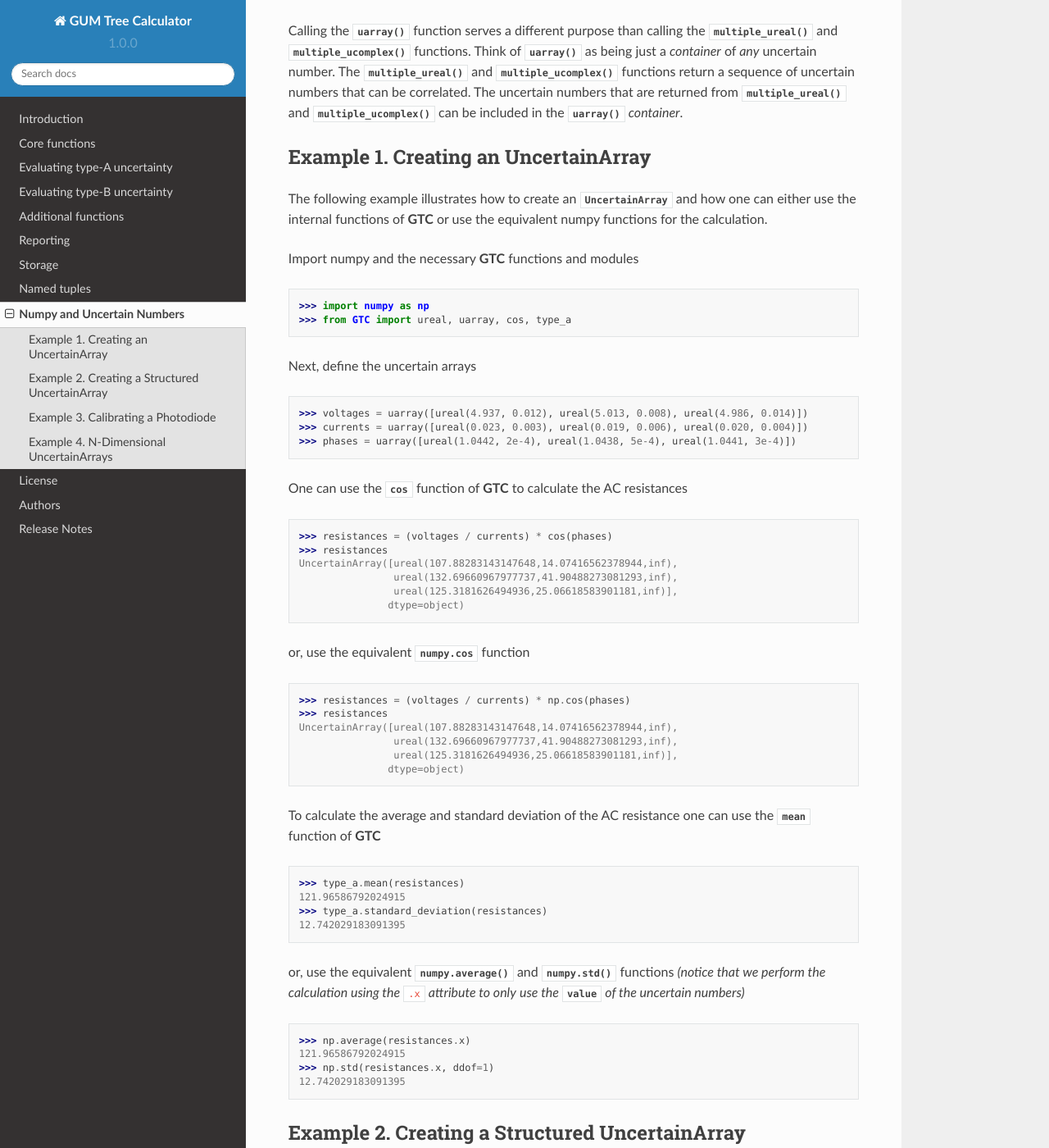
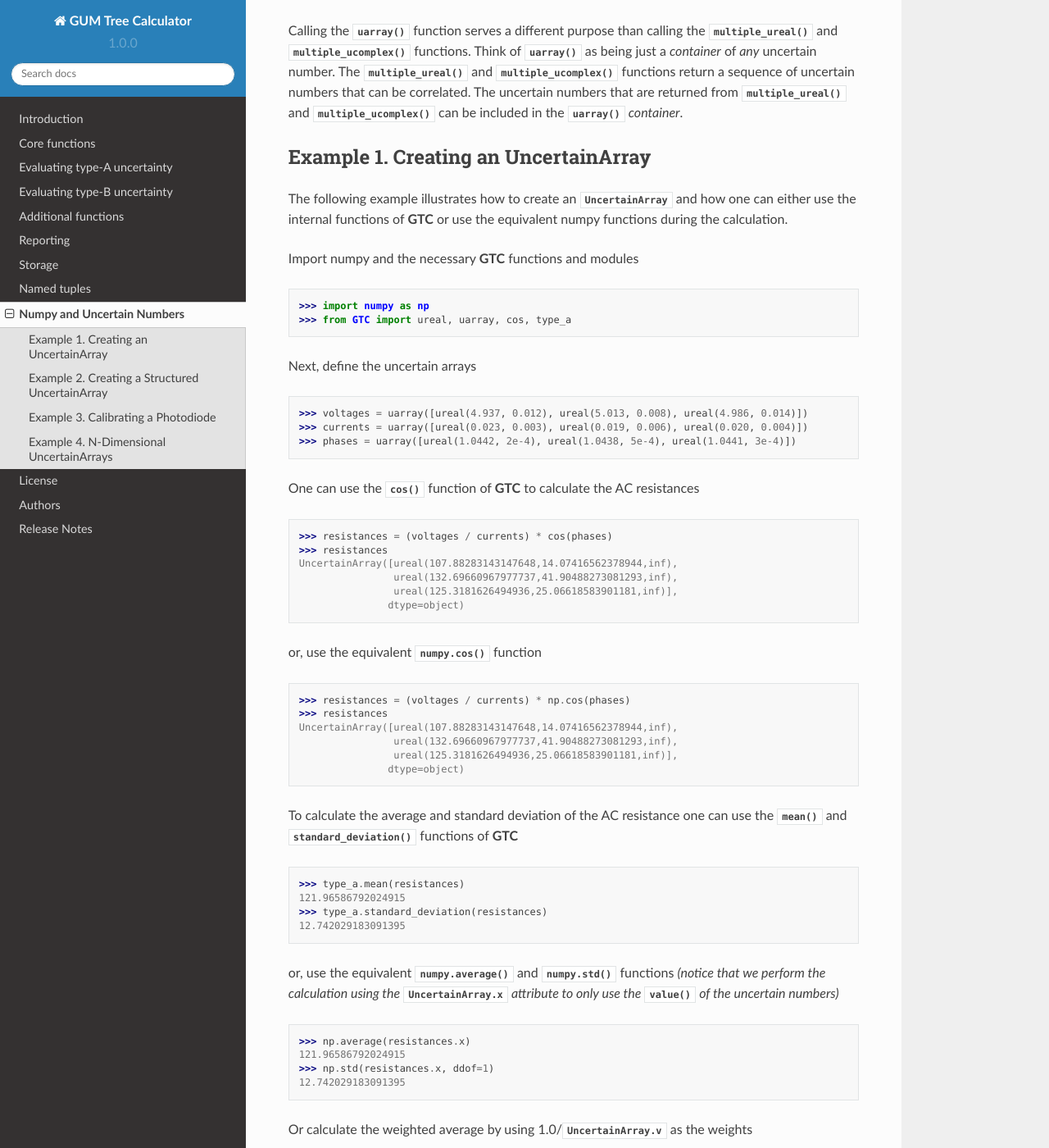
Before and after one commit to MSLNZ/GTC, a Sphinx documentation site: the page built from docs/uarray.rst, in a window 1280 px wide and 1400 px high, scrolled down 354 px. Shown: the whole window at 82% size. Built offline with Sphinx 7.4.7 and the Read the Docs theme 2.0.0, drawn with Linux system fonts in a browser that asks for light colours; some of the changed text lies outside the part shown.

Commit message:
include weighted average example to Example 1 in uarray.rst

```diff
--- a/docs/uarray.rst
+++ b/docs/uarray.rst
@@ -31,7 +31,7 @@
 
 The following example illustrates how to create an :class:`.UncertainArray` and how
 one can either use the internal functions of **GTC** or use the equivalent numpy
-functions for the calculation.
+functions during the calculation.
 
 Import numpy and the necessary **GTC** functions and modules
 
@@ -48,7 +48,7 @@
    >>> currents = uarray([ureal(0.023, 0.003), ureal(0.019, 0.006), ureal(0.020, 0.004)])
    >>> phases = uarray([ureal(1.0442, 2e-4), ureal(1.0438, 5e-4), ureal(1.0441, 3e-4)])
 
-One can use the :obj:`~.core.cos` function of **GTC** to calculate the AC resistances
+One can use the :func:`~.core.cos` function of **GTC** to calculate the AC resistances
 
 .. code-block:: pycon
 
@@ -59,7 +59,7 @@
                    ureal(125.3181626494936,25.06618583901181,inf)],
                   dtype=object)
 
-or, use the equivalent :data:`numpy.cos` function
+or, use the equivalent :data:`numpy.cos() <numpy.cos>` function
 
 .. code-block:: pycon
 
@@ -71,7 +71,8 @@
                   dtype=object)
 
 To calculate the average and standard deviation of the AC resistance one
-can use the :obj:`~.type_a.mean` function of **GTC**
+can use the :func:`~.type_a.mean` and :func:`~.type_a.standard_deviation` functions
+of **GTC**
 
 .. code-block:: pycon
 
@@ -81,8 +82,8 @@
    12.742029183091395
 
 or, use the equivalent :func:`numpy.average` and :func:`numpy.std` functions
-*(notice that we perform the calculation using the* ``.x`` *attribute to only*
-*use the* :obj:`~core.value` *of the uncertain numbers)*
+*(notice that we perform the calculation using the* :attr:`.UncertainArray.x`
+*attribute to only use the* :func:`~core.value` *of the uncertain numbers)*
 
 .. code-block:: pycon
 
@@ -90,6 +91,14 @@
    121.96586792024915
    >>> np.std(resistances.x, ddof=1)
    12.742029183091395
+
+Or calculate the weighted average by using 1.0/:attr:`.UncertainArray.v` as the
+weights
+
+.. code-block:: pycon
+
+   >>> np.average(resistances.x, weights=1.0/resistances.v)
+   113.6918944119361
 
 .. _uarray-example-2:
 
```
Also changed, not shown: 1 other file.
